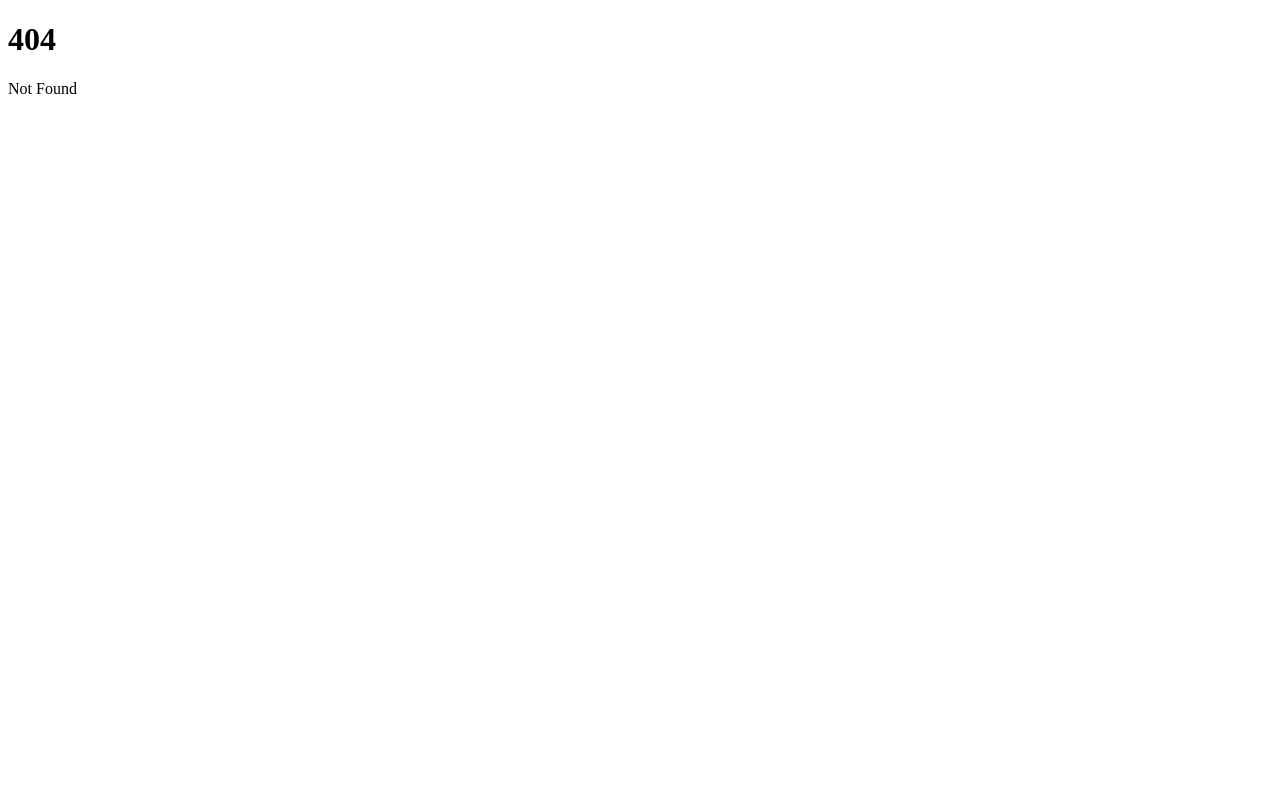
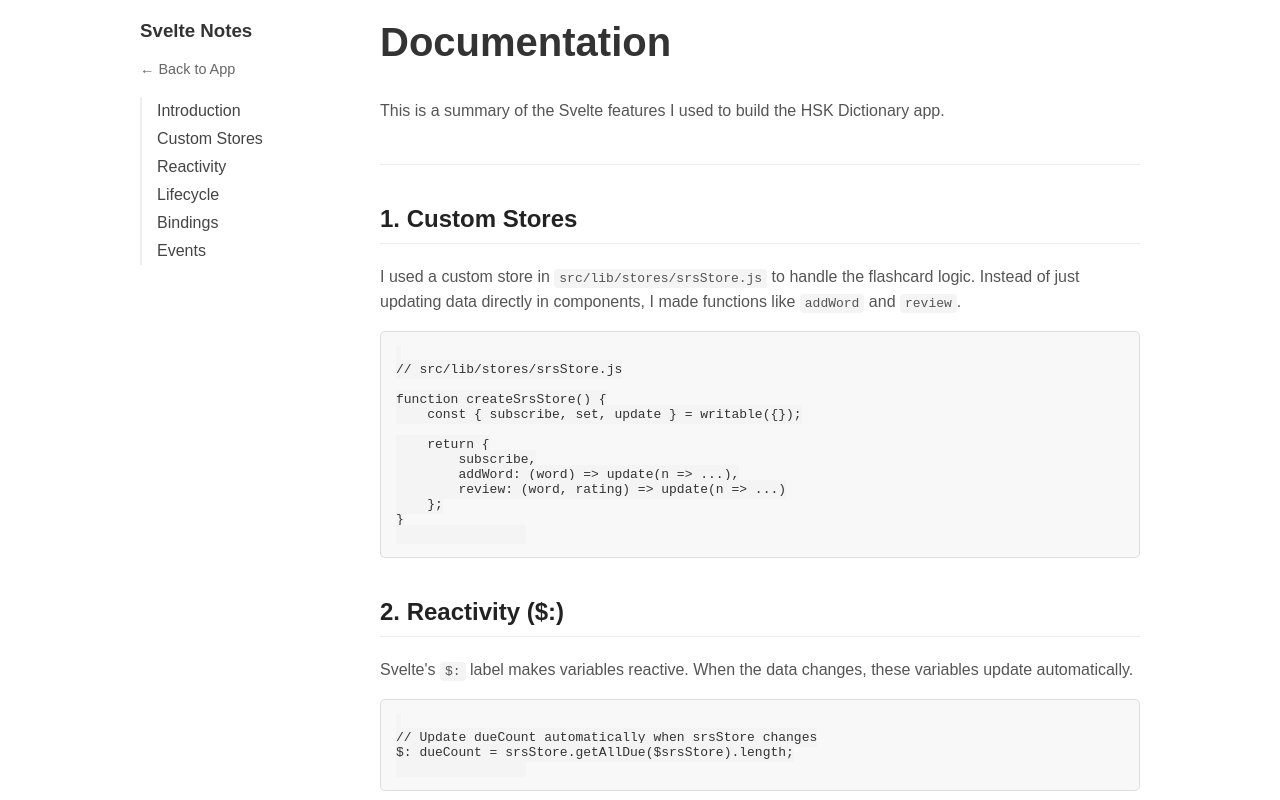
Before and after one commit to hoangtu47/hsk-etymology, a SvelteKit app: page /documentation in a window 1280 px wide. Before the commit this address had no page. Shown: the top 800 px of the page. Built offline with nearby package versions, Linux system fonts and the light colour scheme.

Commit message:
feat(documentation): add dedicated page for Svelte features feat(page): add link to documentation

```diff
--- /dev/null
+++ b/src/routes/documentation/+page.svelte
@@ -0,0 +1,273 @@
+<script>
+    // simple list of sections used in the page
+    const sections = [
+        { id: "intro", title: "Introduction" },
+        { id: "stores", title: "Custom Stores" },
+        { id: "reactivity", title: "Reactivity" },
+        { id: "lifecycle", title: "Lifecycle" },
+        { id: "bindings", title: "Bindings" },
+        { id: "events", title: "Events" },
+    ];
+</script>
+
+<svelte:head>
+    <title>Project Documentation</title>
+</svelte:head>
+
+<div class="page-wrapper">
+    <!-- simple sidebar -->
+    <aside>
+        <div class="nav-header">
+            <h3>Svelte Notes</h3>
+            <a href="/" class="back-link">← Back to App</a>
+        </div>
+        <nav>
+            <ul>
+                {#each sections as section}
+                    <li><a href="#{section.id}">{section.title}</a></li>
+                {/each}
+            </ul>
+        </nav>
+    </aside>
+
+    <!-- main content -->
+    <main>
+        <section id="intro">
+            <h1>Documentation</h1>
+            <p>
+                This is a summary of the Svelte features I used to build the HSK
+                Dictionary app.
+            </p>
+        </section>
+
+        <hr />
+
+        <section id="stores">
+            <h2>1. Custom Stores</h2>
+            <p>
+                I used a custom store in <code>src/lib/stores/srsStore.js</code>
+                to handle the flashcard logic. Instead of just updating data directly
+                in components, I made functions like
+                <code>addWord</code>
+                and <code>review</code>.
+            </p>
+            <div class="code-block">
+                <pre><code>
+// src/lib/stores/srsStore.js
+
+function createSrsStore() {"{"}
+    const {"{"} subscribe, set, update {"}"} = writable({"{}"});
+
+    return {"{"}
+        subscribe,
+        addWord: (word) => update(n => ...),
+        review: (word, rating) => update(n => ...)
+    {"}"};
+{"}"}
+                </code></pre>
+            </div>
+        </section>
+
+        <section id="reactivity">
+            <h2>2. Reactivity ($:)</h2>
+            <p>
+                Svelte's <code>$:</code> label makes variables reactive. When the
+                data changes, these variables update automatically.
+            </p>
+            <div class="code-block">
+                <pre><code>
+// Update dueCount automatically when srsStore changes
+$: dueCount = srsStore.getAllDue($srsStore).length;
+                </code></pre>
+            </div>
+        </section>
+
+        <section id="lifecycle">
+            <h2>3. Lifecycle (onMount)</h2>
+            <p>
+                I used <code>onMount</code> to fetch the JSON data when the page
+                loads.
+            </p>
+            <div class="code-block">
+                <pre><code>
+import {"{"} onMount {"}"} from "svelte";
+
+onMount(async () => {"{"}
+    const response = await fetch("/hsk-complete.json");
+    allWords = await response.json();
+{"}"});
+                </code></pre>
+            </div>
+        </section>
+
+        <section id="bindings">
+            <h2>4. Bindings</h2>
+            <p>
+                I used <code>bind:value</code> on the select element to filter HSK
+                levels.
+            </p>
+            <div class="code-block">
+                <pre><code>
+&lt;select bind:value={"{"}selectedLevel{"}"}&gt;
+    &lt;option value="all"&gt;All Levels&lt;/option&gt;
+    ...
+&lt;/select&gt;
+                </code></pre>
+            </div>
+        </section>
+
+        <section id="events">
+            <h2>5. Event Modifiers</h2>
+            <p>
+                I used <code>on:click|stopPropagation</code> on buttons so clicking
+                them doesn't trigger clicks on the parent card.
+            </p>
+            <div class="code-block">
+                <pre><code>
+&lt;button on:click|stopPropagation={"{"}toggleLearning{"}"}&gt;
+    +
+&lt;/button&gt;
+                </code></pre>
+            </div>
+        </section>
+    </main>
+</div>
+
+<style>
+    /* Global basic reset */
+    :global(body) {
+        margin: 0;
+        font-family: sans-serif;
+        color: #333;
+        background-color: #fff;
+    }
+
+    .page-wrapper {
+        display: flex;
+        max-width: 1000px;
+        margin: 0 auto;
+        padding: 20px;
+        gap: 40px;
+    }
+
+    /* Simple Sidebar Styles */
+    aside {
+        width: 200px;
+        flex-shrink: 0;
+        position: sticky;
+        top: 20px;
+        height: fit-content;
+    }
+
+    .nav-header h3 {
+        margin-top: 0;
+    }
+
+    .back-link {
+        display: block;
+        margin-bottom: 20px;
+        color: #666;
+        text-decoration: none;
+        font-size: 0.9rem;
+    }
+
+    .back-link:hover {
+        text-decoration: underline;
+    }
+
+    nav ul {
+        list-style: none;
+        padding: 0;
+        border-left: 2px solid #eee;
+    }
+
+    nav li a {
+        display: block;
+        padding: 5px 0 5px 15px;
+        color: #444;
+        text-decoration: none;
+    }
+
+    nav li a:hover {
+        color: #ff3e00; /* Svelte Orange */
+    }
+
+    /* Main Content Styles */
+    main {
+        flex: 1;
+        min-width: 0; /* Prevents flex overflow */
+    }
+
+    section {
+        margin-bottom: 40px;
+    }
+
+    h1 {
+        margin-top: 0;
+        font-size: 2.5rem;
+    }
+
+    h2 {
+        color: #222;
+        border-bottom: 1px solid #eee;
+        padding-bottom: 10px;
+        margin-top: 0;
+    }
+
+    p {
+        line-height: 1.6;
+        color: #555;
+    }
+
+    code {
+        background: #f4f4f4;
+        padding: 2px 5px;
+        border-radius: 4px;
+        font-family: monospace;
+    }
+
+    .code-block {
+        background: #f8f8f8;
+        padding: 15px;
+        border-radius: 5px;
+        border: 1px solid #ddd;
+        overflow-x: auto;
+    }
+
+    pre {
+        margin: 0;
+    }
+
+    hr {
+        border: none;
+        border-top: 1px solid #eee;
+        margin: 40px 0;
+    }
+
+    /* Responsive */
+    @media (max-width: 768px) {
+        .page-wrapper {
+            flex-direction: column;
+        }
+
+        aside {
+            width: 100%;
+            position: static;
+            border-bottom: 1px solid #eee;
+            padding-bottom: 20px;
+        }
+
+        nav ul {
+            border-left: none;
+            display: flex;
+            flex-wrap: wrap;
+            gap: 10px;
+        }
+
+        nav li a {
+            padding: 5px 10px;
+            background: #eee;
+            border-radius: 15px;
+        }
+    }
+</style>
```
Also changed, not shown: src/routes/+page.svelte (+15 -0 lines).
